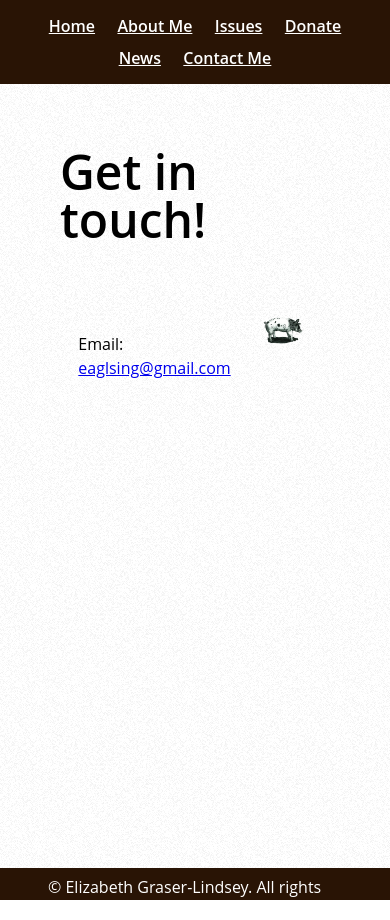
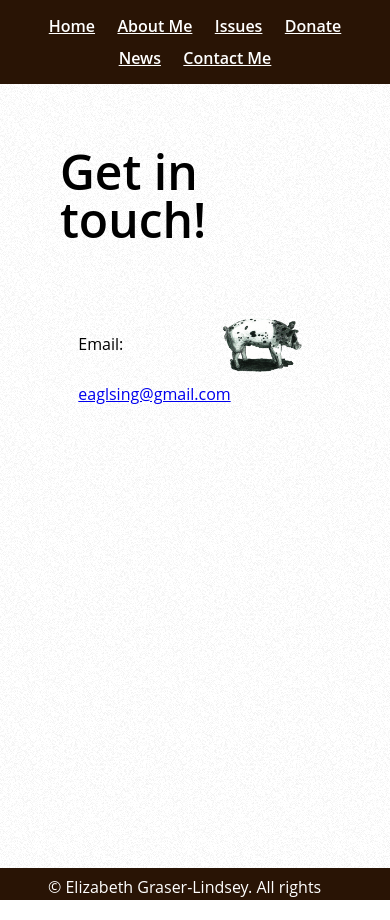
Before and after one commit to RagingRoosevelt/elizabeth4oregon.com, a Jekyll site: the page built from contact.md, in a window 390 px wide. Built offline with Jekyll 4.4.1, drawn with Linux system fonts in a browser that asks for light colours.

Commit message:
updated inline image behavior

```diff
--- a/assets/css/test.css
+++ b/assets/css/test.css
@@ -121,6 +121,15 @@ header nav li:hover{
 }
 
 
+img.inline {
+    width: 25%
+}
+@media only screen and (max-width: 630px){
+    img.inline {
+        width: 100px
+    }
+}
+
 
 
 img.fullspan {
--- a/contact.md
+++ b/contact.md
@@ -8,5 +8,5 @@ last_modified_at: 2018-03-02
 
 <h1>Get in touch!</h1>
 
-<img src="/images/pig_sketch.png" align="right" width="25%" style="border-radius: 25%; padding: 1ch;" alt="Sketch of a Pig by Jessica Lindsey" />
+<img src="/images/pig_sketch.png" align="right" class="inline" style="border-radius: 25%; padding: 1ch;" alt="Sketch of a Pig by Jessica Lindsey" />
 Email: <a href="mailto:eaglsing@gmail.com">eaglsing@gmail.com</a>
```
Also changed, not shown: about.md (+1 -1 lines), platform.md (+1 -1 lines).
